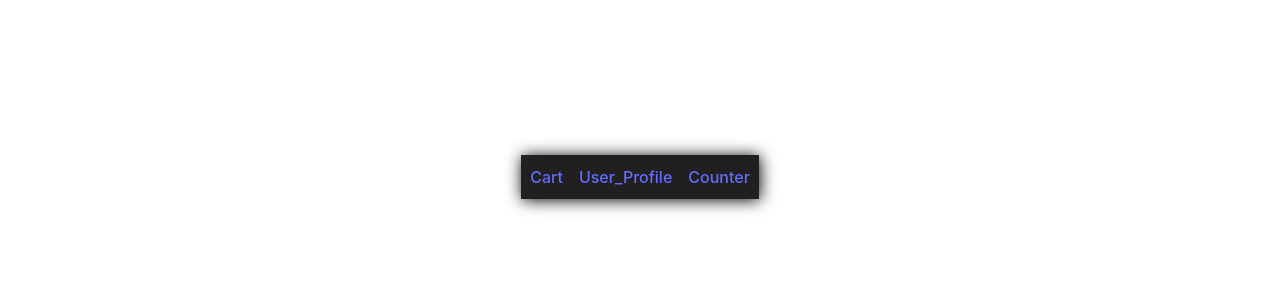
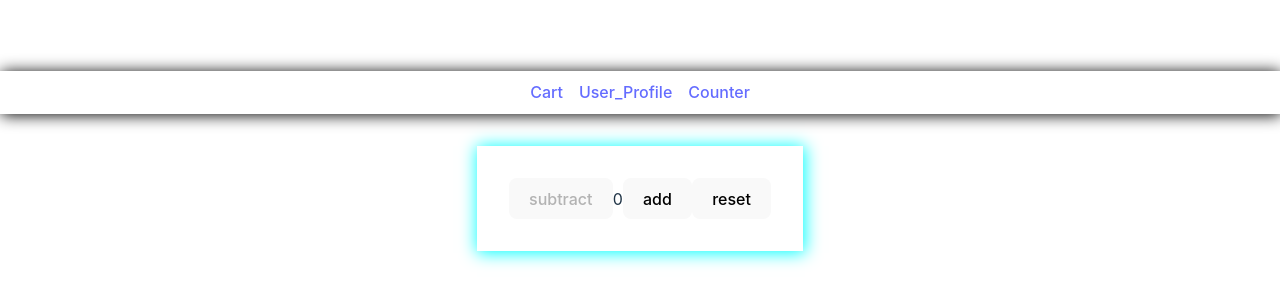
Before and after one commit to satishIllumina/ReactAssignment, a React (Vite) app: page /counter in a window 1280 px wide. Shown: the part 223-528 px from the top of the page. Built offline with nearby package versions, Linux system fonts and the light colour scheme.

Commit message:
bugs fixed

```diff
--- a/src/App.css
+++ b/src/App.css
@@ -23,7 +23,7 @@
 }
 .product:hover{
   cursor: pointer;
-  box-shadow: 1px 1px 1rem rgb(22, 232, 243);
+  box-shadow: 1px 1px 1rem aqua;
   transition-duration: 0.4s;
 }
 .image{
@@ -44,11 +44,8 @@ nav{
   box-sizing: border-box;
   position: sticky;
   top: 0;
-  background-color: rgb(33, 31, 31);
-  /* width: 100vw; */
+  width: 100vw;
 }
-
-
 
 .carting{
   display: flex;
@@ -65,7 +62,7 @@ nav{
 .count{
   border-radius: 50px;
   padding: 1px;
-  border: 1px solid rgb(22, 232, 243);
+  border: 1px solid aqua;
   font-size: 10px;
   font-weight: bold;
   position: absolute;
@@ -136,7 +133,20 @@ form{
 .secondDiv{
   width: 300px;
   border-radius: 1rem;
-  box-shadow: 1px 1px 1rem 1px aqua;
+  box-shadow: 1px 1px 1rem aqua;
   padding: 1rem;
   box-sizing: border-box;
 }
+.counterinner{
+  display: flex;
+  justify-content: center;
+  box-shadow: 1px 1px 1rem 1px aqua;
+  align-items: center;
+  margin: 2rem;
+  padding: 2rem;
+  width: fit-content;
+}
+.counterMain{
+  display: flex;
+  justify-content: center;
+}
--- a/src/App.jsx
+++ b/src/App.jsx
@@ -1,11 +1,8 @@
-import { useEffect, useState } from "react";
 import "./App.css";
-import { GrCart } from "react-icons/gr";
-import { FaShoppingCart } from "react-icons/fa";
-import Home from "./Home";
 import { BrowserRouter, Route, Routes } from "react-router-dom";
-import CartMain from "./CartMain";
-import UserProfile from "./UserProfile";
+import CartMain from "./Cart/CartMain";
+import UserProfile from "./UserProfile/UserProfile";
+import Counter from "./Counter/Counter";
 
 function App() {
   return (
@@ -13,13 +10,13 @@ function App() {
       <nav>
         <a href="/cart">Cart</a>
         <a href="/userprofile">User_Profile</a>
-        <a href="/con">Counter</a>
+        <a href="/counter">Counter</a>
       </nav>
       <BrowserRouter>
         <Routes>
-          <Route path="/" element={<Home />} />
           <Route path="/cart" element={<CartMain />} />
           <Route path="/userprofile" element={<UserProfile />} />
+          <Route path="/counter" element={<Counter />} />
         </Routes>
       </BrowserRouter>
     </>
--- a/src/CartMain.jsx
+++ b/src/Cart/CartMain.jsx
@@ -1,5 +1,5 @@
 import { useEffect, useState } from "react";
-import "./App.css";
+import "../App.css";
 import axios from "axios";
 import { GrCart } from "react-icons/gr";
 import { FaShoppingCart } from "react-icons/fa";
--- a/src/ProductDetails.jsx
+++ b/src/Cart/ProductDetails.jsx
@@ -23,7 +23,7 @@ const ProductDetails = ({
       <p>price: {product?.price}</p>
       <div>
         {cart.some((item) => item.id === product.id) ? (
-          <button style={{ border: "1px solid rgb(22, 232, 243)" }}>
+          <button style={{ backgroundColor: "aqua", color: "black" }}>
             Added
           </button>
         ) : (
--- /dev/null
+++ b/src/Counter/Counter.jsx
@@ -0,0 +1,43 @@
+import { useState } from "react";
+import "../App.css";
+
+function Counter() {
+  const [count, setCount] = useState(0);
+
+  const increment = () => {
+    setCount(count + 1);
+  };
+
+  const decrement = () => {
+    setCount(count - 1);
+  };
+
+  const reset = () => {
+    setCount(0);
+  };
+
+  return (
+    <>
+      <div className="counterMain">
+        <div className="counterinner">
+          <button
+            className="subtract"
+            onClick={decrement}
+            disabled={count <= 0}
+          >
+            subtract
+          </button>
+          {count}
+          <button className="add" onClick={increment}>
+            add
+          </button>
+          <div>
+            <button onClick={reset}>reset</button>
+          </div>
+        </div>
+      </div>
+    </>
+  );
+}
+
+export default Counter;
--- a/src/Home.jsx
+++ /dev/null
@@ -1,7 +0,0 @@
-import React from "react";
-
-const Home = () => {
-  return <div>Home</div>;
-};
-
-export default Home;
--- a/src/UserProfile.jsx
+++ b/src/UserProfile/UserProfile.jsx
@@ -1,5 +1,5 @@
 import { useEffect, useRef, useState } from "react";
-import "./App.css";
+import "../App.css";
 
 function UserProfile() {
   const [formDetails, setFormDetails] = useState({
@@ -40,12 +40,12 @@ function UserProfile() {
     if (!formDetails.email) {
       formErrors.email = "email is required";
     } else if (!emailRegex.test(formDetails.email)) {
-      formErrors.email = "Enter correct email";
+      formErrors.email = "use abc@gmail.com format";
     }
     if (!formDetails.phone) {
       formErrors.phone = "phone is required";
     } else if (!phoneRegex.test(formDetails.phone)) {
-      formErrors.phone = "Enter correct phone";
+      formErrors.phone = "use +91 7979797979 format";
     }
     if (!formDetails.hobbies) {
       formErrors.hobbies = "hobbies is required";
@@ -97,13 +97,7 @@ function UserProfile() {
                     <input
                       name={item}
                       ref={item === "phone" ? phoneFocus : null}
-                      type={
-                        item === "email"
-                          ? "email"
-                          : item === "phone"
-                          ? "tel"
-                          : "text"
-                      }
+                      type="text"
                       value={formDetails[item]}
                       placeholder={`Enter ${item}`}
                       onChange={handleChange}
```
Also changed, not shown: src/Contact.jsx (deleted, +0 -7 lines), src/Cart/Cart.jsx (renamed from src/Cart.jsx).
